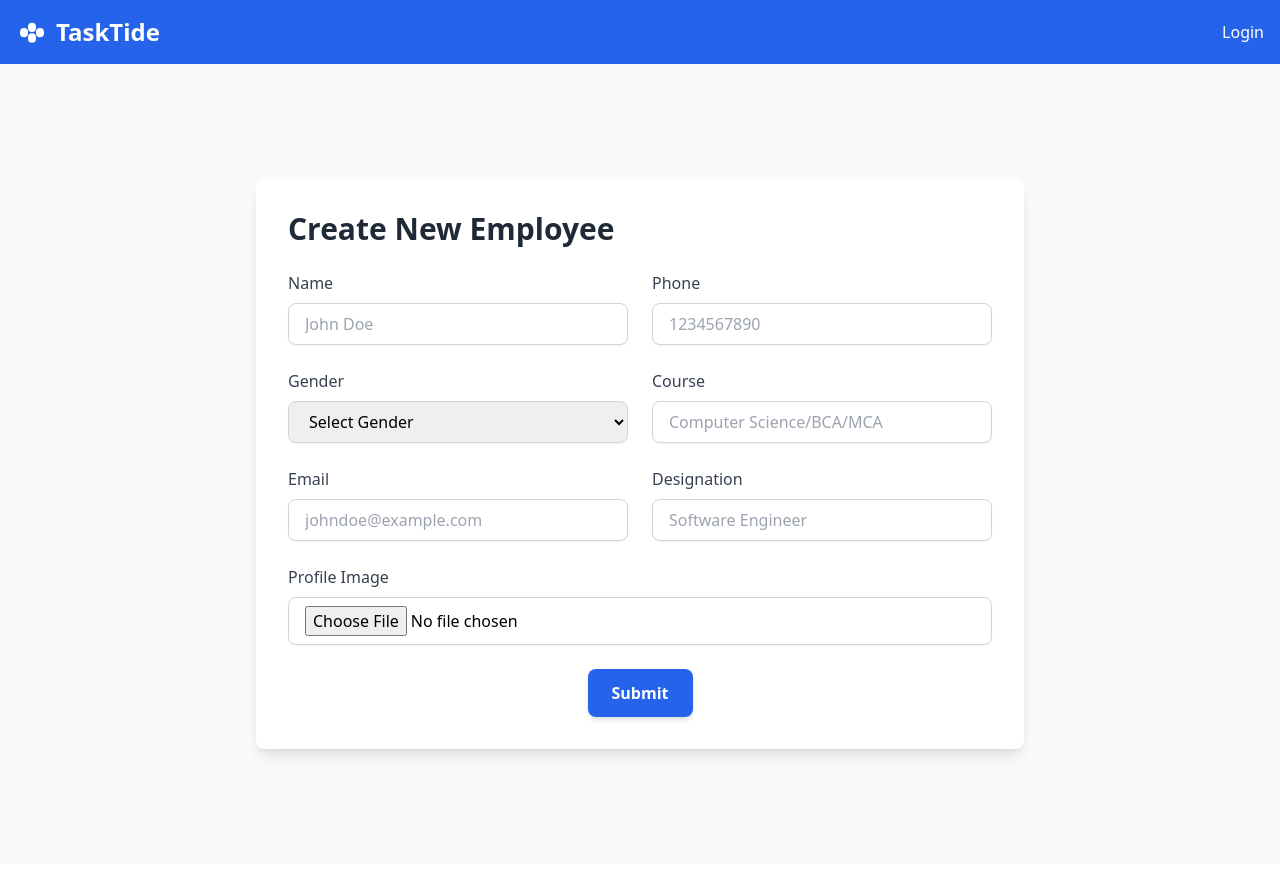
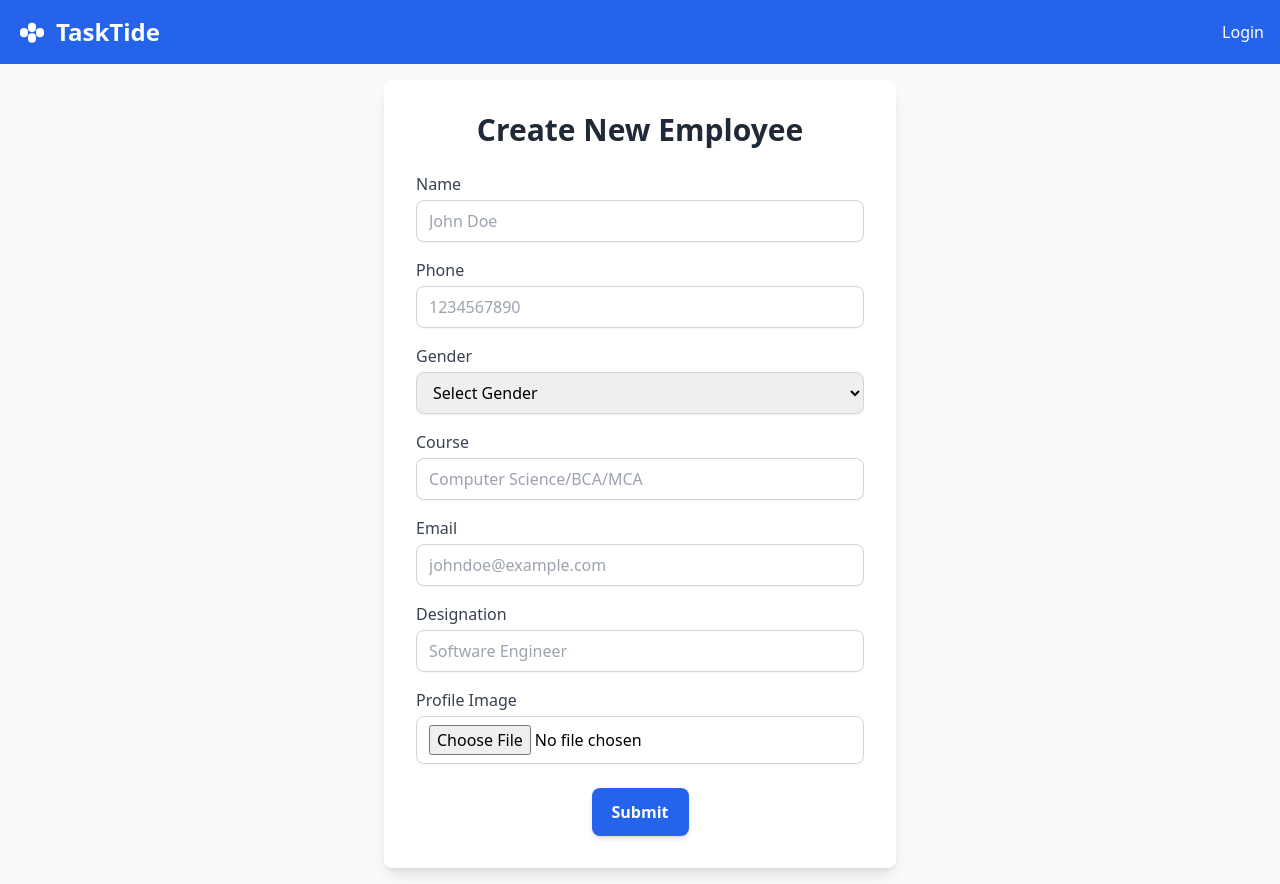
Before and after one commit to AK1672001/mern_employee, a React (Create React App) app in the folder frontend/: page /createemployee in a window 1280 px wide. Built offline with nearby package versions, Linux system fonts and the light colour scheme.

Commit message:
Update EmployeeCreate.js

```diff
--- a/frontend/src/Component/EmployeeCreate.js
+++ b/frontend/src/Component/EmployeeCreate.js
@@ -67,50 +67,50 @@
   };
 
   return (
-    <div className="bg-gray-50 min-h-screen flex items-center justify-center p-4 sm:p-6 md:p-8">
-      <div className="w-full max-w-xl lg:max-w-3xl bg-white rounded-lg shadow-lg p-4 sm:p-6 md:p-8">
-        <h2 className="text-2xl sm:text-3xl font-semibold mb-6 text-gray-800">Create New Employee</h2>
-        {success && <p className="text-green-500">{success}</p>}
-        {error && <p className="text-red-500">{error}</p>}
+    <div className="bg-gray-50 min-h-screen flex items-center justify-center p-4">
+      <div className="w-full max-w-lg bg-white rounded-lg shadow-lg p-4 sm:p-6 md:p-8">
+        <h2 className="text-xl sm:text-2xl md:text-3xl font-semibold mb-6 text-gray-800 text-center">Create New Employee</h2>
+        {success && <p className="text-green-500 text-center">{success}</p>}
+        {error && <p className="text-red-500 text-center">{error}</p>}
         <form onSubmit={handleSubmit} encType="multipart/form-data">
-          <div className="grid grid-cols-1 gap-6 sm:grid-cols-2">
+          <div className="grid grid-cols-1 gap-4">
             {/* Form Fields */}
             <div>
-              <label htmlFor="name" className="block text-gray-700 font-medium mb-2">Name</label>
+              <label htmlFor="name" className="block text-gray-700 font-medium mb-1">Name</label>
               <input
                 type="text"
                 id="name"
                 name="name"
                 value={formData.name}
                 onChange={handleChange}
-                className="w-full px-4 py-2 border border-gray-300 rounded-lg shadow-sm focus:outline-none focus:ring-2 focus:ring-blue-500"
+                className="w-full px-3 py-2 border border-gray-300 rounded-lg shadow-sm focus:outline-none focus:ring-2 focus:ring-blue-500"
                 placeholder="John Doe"
                 required
               />
             </div>
 
             <div>
-              <label htmlFor="phone" className="block text-gray-700 font-medium mb-2">Phone</label>
+              <label htmlFor="phone" className="block text-gray-700 font-medium mb-1">Phone</label>
               <input
                 type="text"
                 id="phone"
                 name="phone"
                 value={formData.phone}
                 onChange={handleChange}
-                className="w-full px-4 py-2 border border-gray-300 rounded-lg shadow-sm focus:outline-none focus:ring-2 focus:ring-blue-500"
+                className="w-full px-3 py-2 border border-gray-300 rounded-lg shadow-sm focus:outline-none focus:ring-2 focus:ring-blue-500"
                 placeholder="1234567890"
                 required
               />
             </div>
 
             <div>
-              <label htmlFor="gender" className="block text-gray-700 font-medium mb-2">Gender</label>
+              <label htmlFor="gender" className="block text-gray-700 font-medium mb-1">Gender</label>
               <select
                 id="gender"
                 name="gender"
                 value={formData.gender}
                 onChange={handleChange}
-                className="w-full px-4 py-2 border border-gray-300 rounded-lg shadow-sm focus:outline-none focus:ring-2 focus:ring-blue-500"
+                className="w-full px-3 py-2 border border-gray-300 rounded-lg shadow-sm focus:outline-none focus:ring-2 focus:ring-blue-500"
                 required
               >
                 <option value="" disabled>Select Gender</option>
@@ -121,56 +121,56 @@
             </div>
 
             <div>
-              <label htmlFor="course" className="block text-gray-700 font-medium mb-2">Course</label>
+              <label htmlFor="course" className="block text-gray-700 font-medium mb-1">Course</label>
               <input
                 type="text"
                 id="course"
                 name="course"
                 value={formData.course}
                 onChange={handleChange}
-                className="w-full px-4 py-2 border border-gray-300 rounded-lg shadow-sm focus:outline-none focus:ring-2 focus:ring-blue-500"
+                className="w-full px-3 py-2 border border-gray-300 rounded-lg shadow-sm focus:outline-none focus:ring-2 focus:ring-blue-500"
                 placeholder="Computer Science/BCA/MCA"
                 required
               />
             </div>
 
             <div>
-              <label htmlFor="email" className="block text-gray-700 font-medium mb-2">Email</label>
+              <label htmlFor="email" className="block text-gray-700 font-medium mb-1">Email</label>
               <input
                 type="email"
                 id="email"
                 name="email"
                 value={formData.email}
                 onChange={handleChange}
-                className="w-full px-4 py-2 border border-gray-300 rounded-lg shadow-sm focus:outline-none focus:ring-2 focus:ring-blue-500"
+                className="w-full px-3 py-2 border border-gray-300 rounded-lg shadow-sm focus:outline-none focus:ring-2 focus:ring-blue-500"
                 placeholder="johndoe@example.com"
                 required
               />
             </div>
 
             <div>
-              <label htmlFor="designation" className="block text-gray-700 font-medium mb-2">Designation</label>
+              <label htmlFor="designation" className="block text-gray-700 font-medium mb-1">Designation</label>
               <input
                 type="text"
                 id="designation"
                 name="designation"
                 value={formData.designation}
                 onChange={handleChange}
-                className="w-full px-4 py-2 border border-gray-300 rounded-lg shadow-sm focus:outline-none focus:ring-2 focus:ring-blue-500"
+                className="w-full px-3 py-2 border border-gray-300 rounded-lg shadow-sm focus:outline-none focus:ring-2 focus:ring-blue-500"
                 placeholder="Software Engineer"
                 required
               />
             </div>
 
-            <div className="col-span-2">
-              <label htmlFor="image" className="block text-gray-700 font-medium mb-2">Profile Image</label>
+            <div>
+              <label htmlFor="image" className="block text-gray-700 font-medium mb-1">Profile Image</label>
               <input
                 type="file"
                 accept="image/*"
                 id="image"
                 name="image"
                 onChange={handleImageChange}
-                className="w-full px-4 py-2 border border-gray-300 rounded-lg shadow-sm focus:outline-none focus:ring-2 focus:ring-blue-500"
+                className="w-full px-3 py-2 border border-gray-300 rounded-lg shadow-sm focus:outline-none focus:ring-2 focus:ring-blue-500"
               />
             </div>
           </div>
@@ -178,7 +178,7 @@
           <div className="flex justify-center mt-6">
             <button
               type="submit"
-              className="px-6 py-3 bg-blue-600 text-white font-semibold rounded-lg shadow-md hover:bg-blue-700 focus:outline-none focus:ring-2 focus:ring-blue-500"
+              className="px-5 py-3 bg-blue-600 text-white font-semibold rounded-lg shadow-md hover:bg-blue-700 focus:outline-none focus:ring-2 focus:ring-blue-500"
             >
               Submit
             </button>
```
